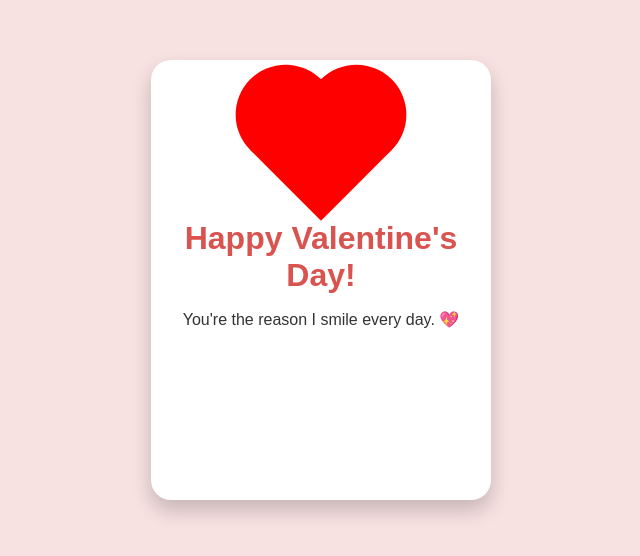
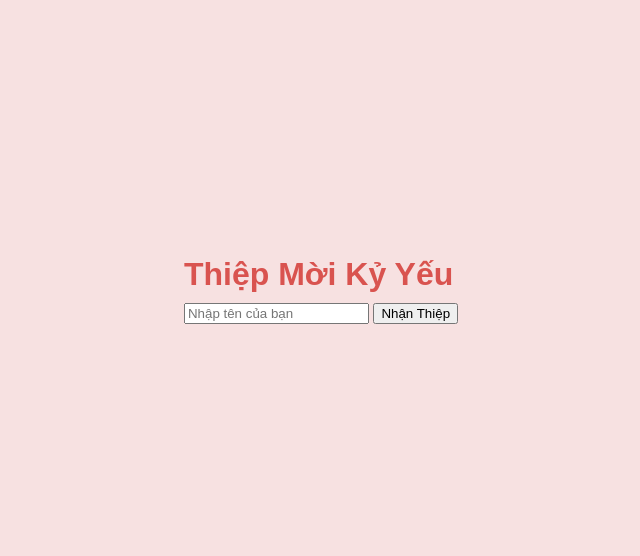
Before and after one commit to thuybanh/thiepkyyeu, a plain HTML site: page index.html in a window 1280 px wide. Shown: the part 120-676 px from the top of the page, without its empty margins (319-959 px from the left). Drawn offline with Linux system fonts and the light colour scheme.

Commit message:
index.html

```diff
--- a/index.html
+++ b/index.html
@@ -3,14 +3,35 @@
 <head>
     <meta charset="UTF-8">
     <meta name="viewport" content="width=device-width, initial-scale=1.0">
-    <title>Valentine's Day Card</title>
+    <title>Thiệp Mời Kỷ Yếu</title>
     <link rel="stylesheet" href="style.css">
 </head>
 <body>
-    <div class="card">
-        <div class="heart"></div>
-        <h1>Happy Valentine's Day!</h1>
-        <p>You're the reason I smile every day. 💖</p>
+    <div class="container">
+        <h1>Thiệp Mời Kỷ Yếu</h1>
+        <input type="text" id="nameInput" placeholder="Nhập tên của bạn">
+        <button onclick="generateInvitation()">Nhận Thiệp</button>
+        <div id="invitation" class="invitation hidden"></div>
     </div>
+
+    <script>
+        function generateInvitation() {
+            const name = document.getElementById("nameInput").value.trim();
+            const invitation = document.getElementById("invitation");
+
+            if (name) {
+                invitation.innerHTML = `
+                    <p>Thân gửi <span>${name}</span>,</p>
+                    <p>Thúy bảnh trân trọng kính mời bạn iu đến tham dự buổi lễ kỷ yếu 🌹🌹</p>
+                    <p>Thời gian: 8:00 AM - 11:00 AM, Thứ 22, ngày 07/04/2025</p>
+                    <p>Địa điểm: Lớp 12A1, Trường THPT Quế Võ 1</p>
+                `;
+                invitation.classList.remove("hidden");
+            }
+        }
+    </script>
 </body>
 </html>
+<head>
+    <link rel="stylesheet" href="https://fonts.googleapis.com/css2?family=Dancing+Script&display=swap">
+</head>
```
